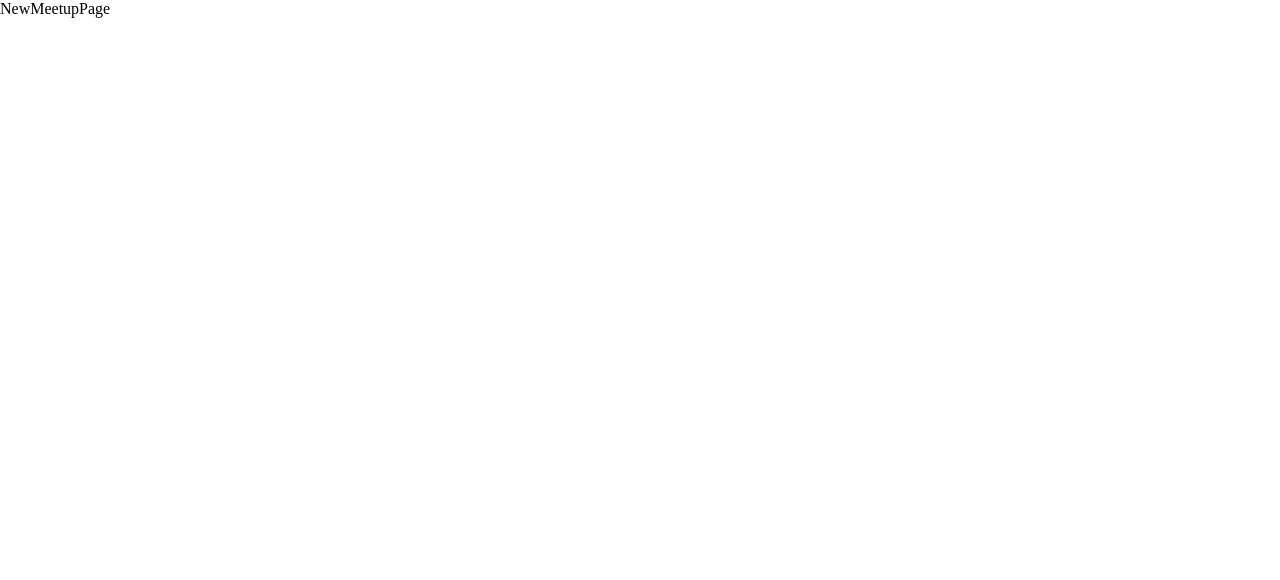
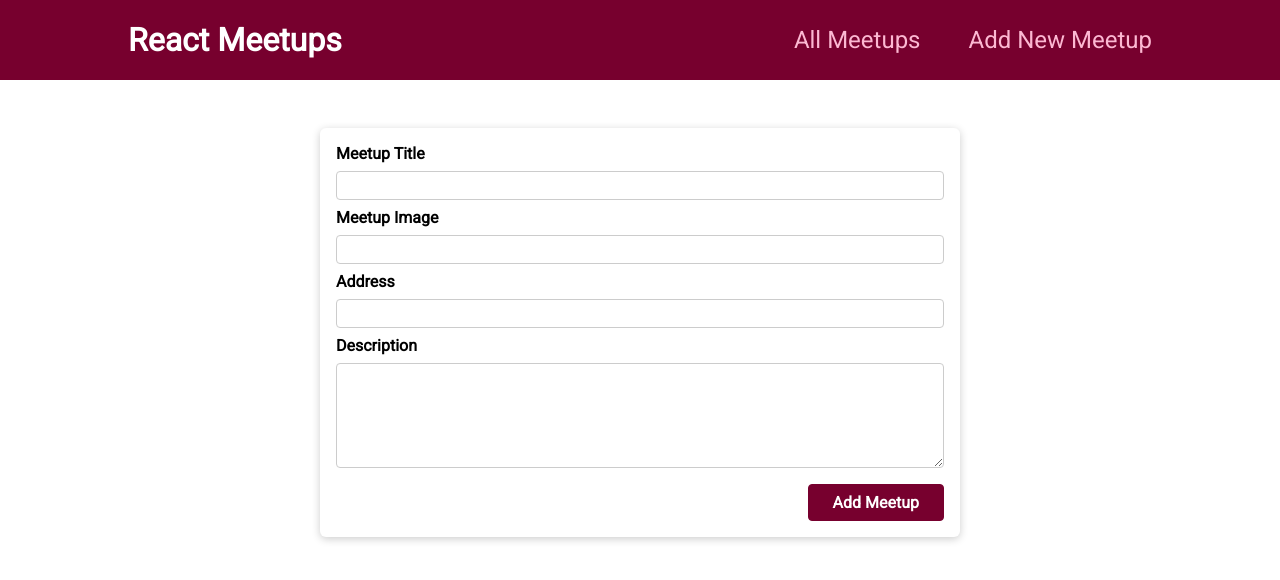
Before and after one commit to abedin-fahim/event-management-nextjs, a Next.js app: page /new-meetup in a window 1280 px wide. Shown: the top 580 px of the page. Built offline with nearby package versions, Linux system fonts and the light colour scheme.

Commit message:
pages added with routing including dynamic routing

```diff
--- a/components/layout/MainNavigation.js
+++ b/components/layout/MainNavigation.js
@@ -1,17 +1,18 @@
+import Link from 'next/link';
+
 import classes from './MainNavigation.module.css';
 
 function MainNavigation() {
-
   return (
     <header className={classes.header}>
       <div className={classes.logo}>React Meetups</div>
       <nav>
         <ul>
           <li>
-            <Link to='/'>All Meetups</Link>
+            <Link href='/'>All Meetups</Link>
           </li>
           <li>
-            <Link to='/new-meetup'>Add New Meetup</Link>
+            <Link href='/new-meetup'>Add New Meetup</Link>
           </li>
         </ul>
       </nav>
--- a/pages/_app.js
+++ b/pages/_app.js
@@ -1,5 +1,10 @@
-import '@/styles/globals.css'
+import Layout from '@/components/layout/Layout';
+import '@/styles/globals.css';
 
 export default function App({ Component, pageProps }) {
-  return <Component {...pageProps} />
+  return (
+    <Layout>
+      <Component {...pageProps} />
+    </Layout>
+  );
 }
--- a/pages/new-meetup/index.jsx
+++ b/pages/new-meetup/index.jsx
@@ -1,5 +1,11 @@
+import NewMeetupForm from '@/components/meetups/NewMeetupForm';
+
 const NewMeetupPage = () => {
-  return <div>NewMeetupPage</div>;
+  const addMeetupHandler = (enteredMeetupData) => {
+    console.log(enteredMeetupData);
+  };
+
+  return <NewMeetupForm onAddMeetup={addMeetupHandler} />;
 };
 
 export default NewMeetupPage;
--- a/styles/globals.css
+++ b/styles/globals.css
@@ -1,3 +1,5 @@
+@import url('https://fonts.googleapis.com/css2?family=Roboto&display=swap');
+
 :root {
   --max-width: 1100px;
   --border-radius: 12px;
@@ -73,6 +75,8 @@ html,
 body {
   max-width: 100vw;
   overflow-x: hidden;
+  margin: 0;
+  font-family: 'Roboto', sans-serif;
 }
 
 body {
@@ -85,8 +89,8 @@ a {
   text-decoration: none;
 }
 
-@media (prefers-color-scheme: dark) {
+@media (prefers-color-scheme: light) {
   html {
-    color-scheme: dark;
+    color-scheme: light;
   }
 }
```
Also changed, not shown: components/meetups/MeetupDetails.jsx (added, +17 -0 lines), components/meetups/MeetupDetails.module.css (added, +7 -0 lines), components/meetups/MeetupItem.js (+13 -2 lines), pages/[meetupId]/index.jsx (+14 -0 lines).
